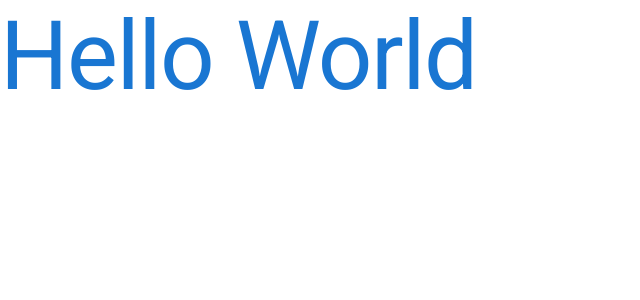
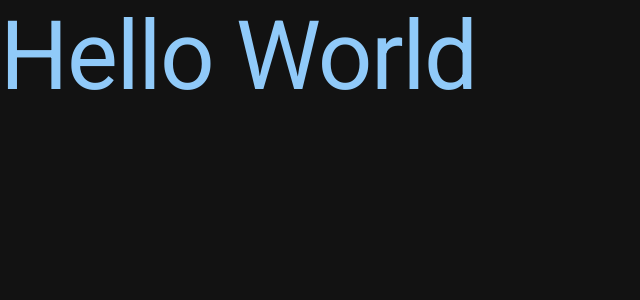
Before and after one commit to VivianaS14/nextjs, a Next.js app in the folder 03-open-jira/: page / in a window 1280 px wide. Shown: the top 300 px of the page, without its empty margins (0-640 px from the left). Built offline with nearby package versions, Linux system fonts and the light colour scheme.

Commit message:
Lesson 03: feat: (custom theme) create default style

```diff
--- a/03-open-jira/themes/dark-theme.ts
+++ b/03-open-jira/themes/dark-theme.ts
@@ -3,6 +3,7 @@ import { red } from "@mui/material/colors";
 
 export const darkTheme = createTheme({
   palette: {
+    mode: "dark",
     secondary: {
       main: "#19857b",
     },
@@ -11,5 +12,16 @@ export const darkTheme = createTheme({
     },
   },
 
-  components: {},
+  components: {
+    MuiAppBar: {
+      defaultProps: {
+        elevation: 0,
+      },
+      styleOverrides: {
+        root: {
+          backgroundColor: "#4a148c",
+        },
+      },
+    },
+  },
 });
--- a/03-open-jira/themes/light-theme.ts
+++ b/03-open-jira/themes/light-theme.ts
@@ -18,5 +18,11 @@ export const lightTheme = createTheme({
     },
   },
 
-  components: {},
+  components: {
+    MuiAppBar: {
+      defaultProps: {
+        elevation: 0,
+      },
+    },
+  },
 });
```
